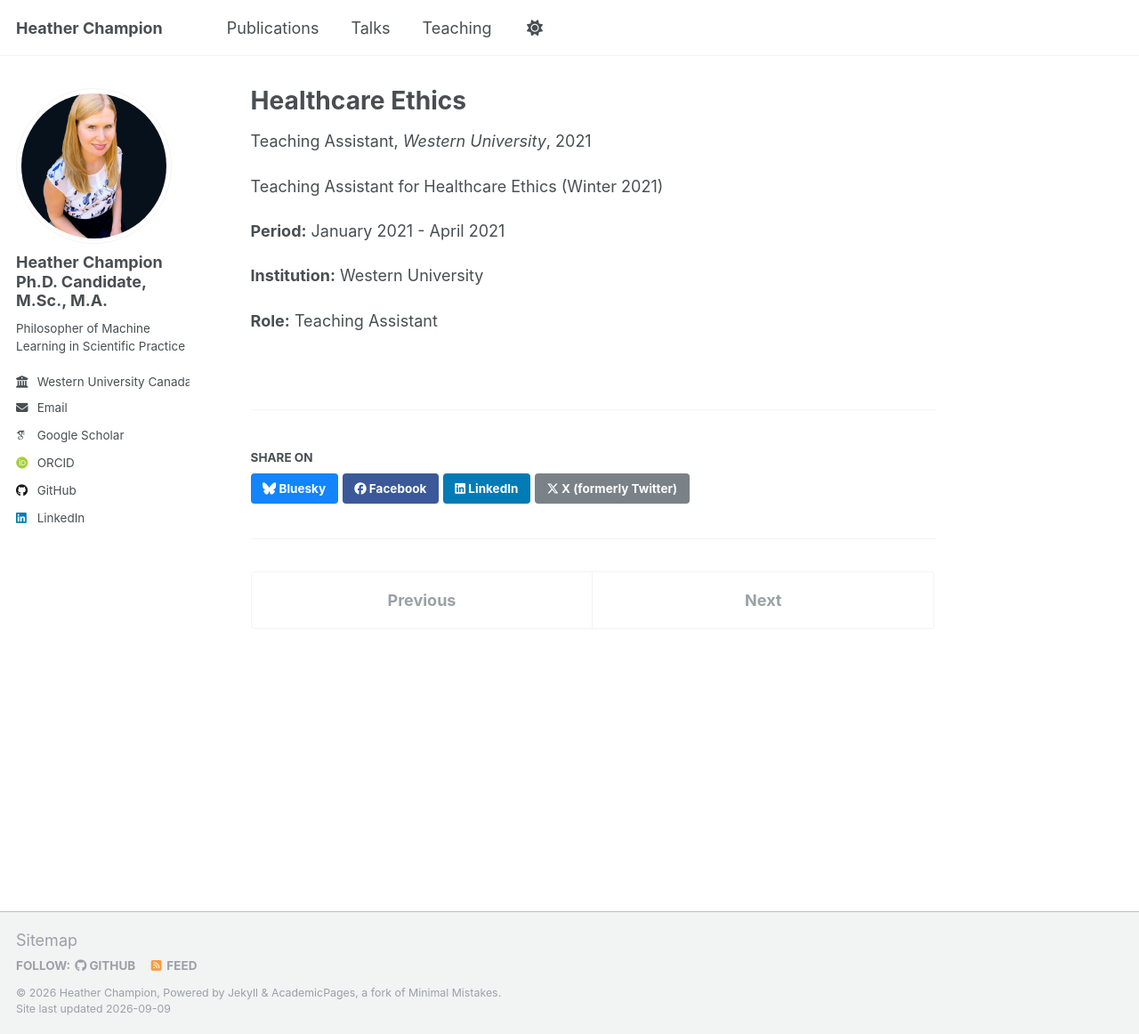
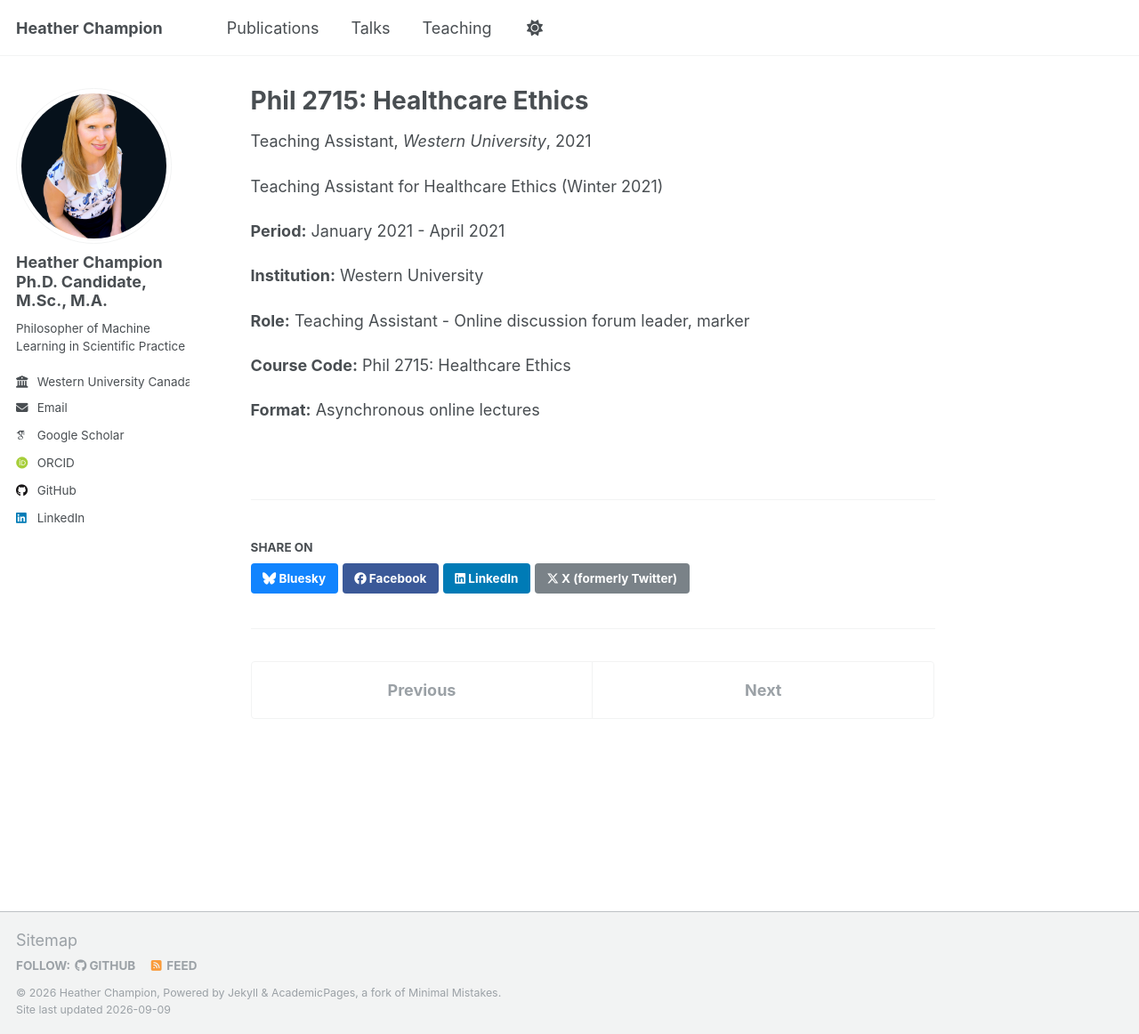
Before and after one commit to liminal-learner/champion, a Jekyll site: the page built from _teaching/2021-winter-healthcare-ethics.md, in a window 1280 px wide and 1162 px high. Shown: the whole window at 89% size. Built offline with Jekyll 4.4.1, drawn with Linux system fonts in a browser that asks for light colours; some web fonts are replaced; a script that is not in the unit is left out.

Commit message:
Update teaching entries with specific roles while keeping type as Teaching Assistant

```diff
--- a/_teaching/2021-winter-healthcare-ethics.md
+++ b/_teaching/2021-winter-healthcare-ethics.md
@@ -1,11 +1,14 @@
 ---
-title: "Healthcare Ethics"
+title: "Phil 2715: Healthcare Ethics"
 collection: teaching
 type: "Teaching Assistant"
-permalink: /teaching/2021-winter-healthcare-ethics
+permalink: /teaching/2021-winter-phil2715
 venue: "Western University"
 date: 2021-01-01
 location: "London, Ontario, Canada"
+class_code: "Phil 2715"
+specific_role: "Online discussion forum leader, marker"
+class_format: "Asynchronous online lectures"
 ---
 
 Teaching Assistant for Healthcare Ethics (Winter 2021)
@@ -14,4 +17,8 @@ Teaching Assistant for Healthcare Ethics (Winter 2021)
 
 **Institution:** Western University
 
-**Role:** Teaching Assistant
+**Role:** Teaching Assistant - Online discussion forum leader, marker
+
+**Course Code:** Phil 2715: Healthcare Ethics
+
+**Format:** Asynchronous online lectures
```
Also changed, not shown: _teaching/2020-fall-philosophy-ai.md (+10 -3 lines), _teaching/2021-fall-big-ideas.md (+10 -3 lines), _teaching/2022-fall-philosophy-ai.md (+10 -3 lines), _teaching/2023-fall-intro-philosophy.md (+10 -3 lines).
